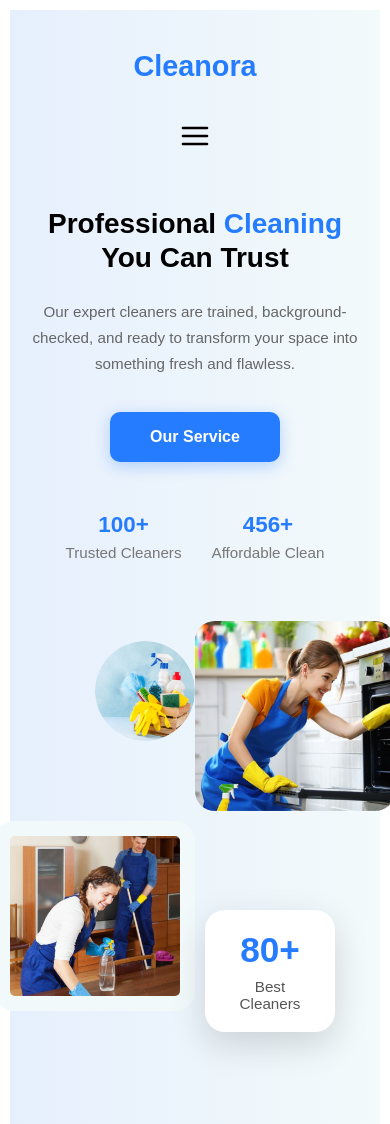
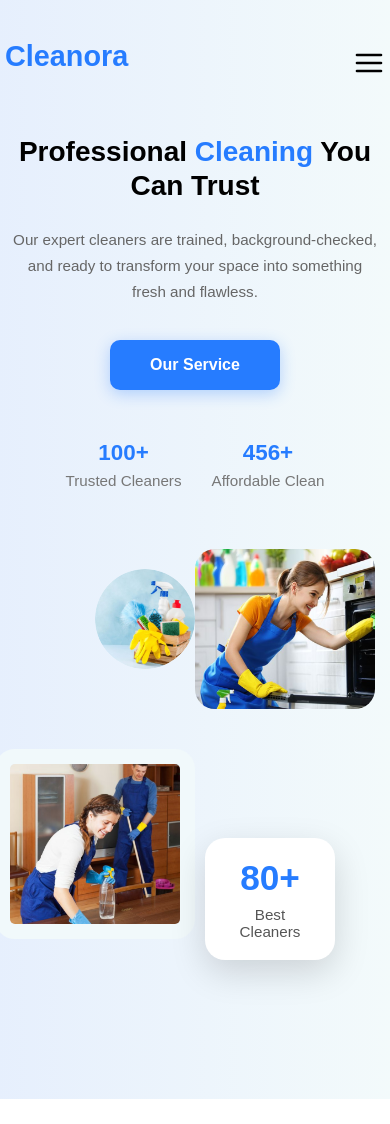
Before and after one commit to kawsarkabir/cleanora, a plain HTML site: page index.html in a window 390 px wide. Shown: the top 1124 px of the page. Drawn offline with Linux system fonts and the light colour scheme.

Commit message:
fix: navbar resposive toggle icon

```diff
--- a/style.css
+++ b/style.css
@@ -47,7 +47,7 @@ common styles for all elements end here
   position: relative;
 }
 
-.logo h2 {
+.nav-wrapper .logo h2 {
   font-weight: bold;
   color: #267cff;
   font-size: 1.8rem;
@@ -205,6 +205,11 @@ common styles for all elements end here
     background-color: #1b61d9;
   }
 }
+@media (max-width: 480px) {
+  .nav-wrapper .logo h2 {
+    padding-left: 5px;
+  }
+}
 /* navbar styles end here */
 /* hero section styles start here */
 /* Hero Section */
@@ -213,7 +218,7 @@ common styles for all elements end here
   justify-content: space-between;
   align-items: center;
   gap: 60px;
-  padding: 60px 20px;
+  padding: 60px 0;
   position: relative;
 }
 
@@ -346,7 +351,7 @@ common styles for all elements end here
 .img-box.main {
   top: 0;
   left: 0;
-  width: 280px;
+  width: 28 0px;
   height: 260px;
   z-index: 3;
 }
@@ -527,10 +532,6 @@ common styles for all elements end here
 }
 
 @media (max-width: 480px) {
-  body {
-    padding: 10px;
-  }
-
   .hero {
     padding: 30px 10px;
   }
@@ -567,8 +568,8 @@ common styles for all elements end here
   }
 
   .img-box.main {
-    width: 200px;
-    height: 190px;
+    width: 180px;
+    height: 160px;
     left: 0;
   }
 
@@ -868,10 +869,6 @@ common styles for all elements end here
 }
 
 @media (max-width: 900px) {
-  .container {
-    flex-direction: column;
-  }
-
   .images-row {
     flex-direction: column;
     align-items: flex-start;
```
